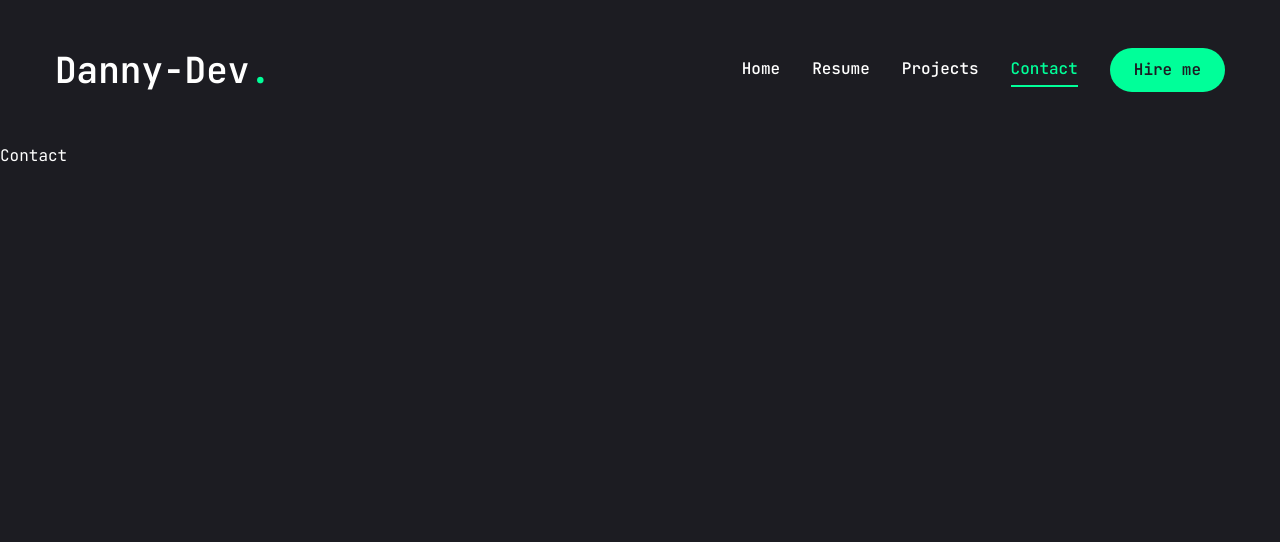
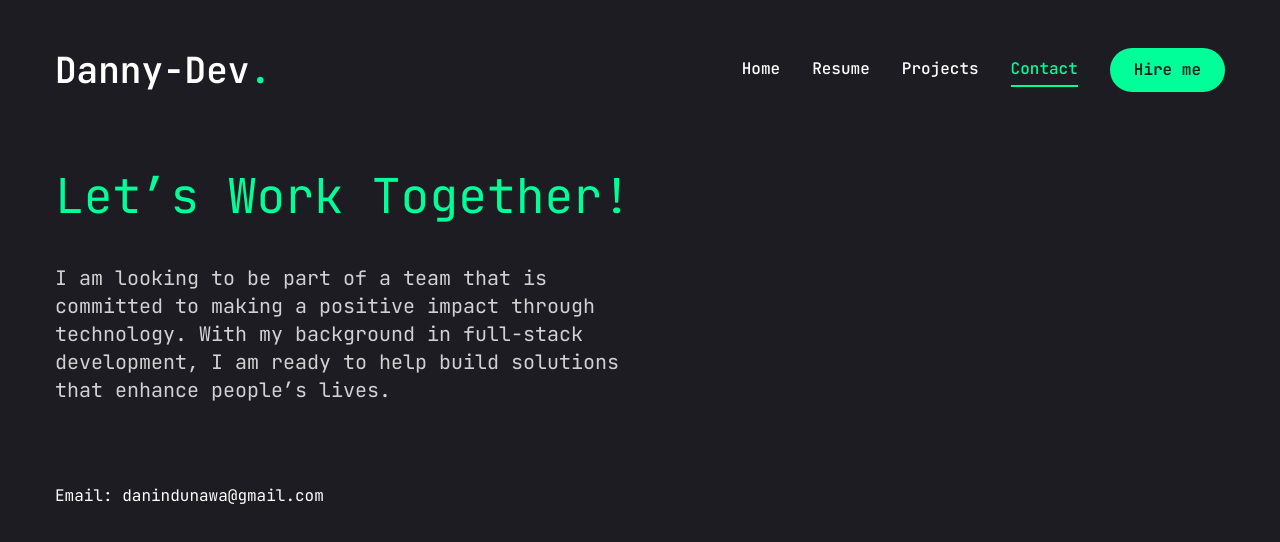
Before and after one commit to Danindu-Seniya/danny-dev-portfolio, a Next.js app: page /contact in a window 1280 px wide. Shown: the top 542 px of the page. Built offline with nearby package versions, Linux system fonts and the light colour scheme.

Commit message:
feat: contact page

```diff
--- a/app/contact/page.tsx
+++ b/app/contact/page.tsx
@@ -1,8 +1,21 @@
-
 const Contact = () => {
   return (
-    <div>Contact</div>
-  )
-}
+    <section className="h-full">
+      <div className="container mx-auto h-full">
+        <div className="flex flex-col xl:flex-row items-center justify-between xl:pt-8 xl:pb-24 ">
+          {/* text */}
+          <div className="text-center xl:text-left">
+            <span className="text-5xl text-accent">Let&rsquo;s Work Together!</span>
+            <p className="max-w-[600px] mb-9 text-white/80 text-xl py-10">
+            I am looking to be part of a team that is committed to making a positive impact through technology. With my background in full-stack development, I am ready to help build solutions that enhance people&rsquo;s lives.
+            </p>
+            <p>Email: danindunawa@gmail.com</p>
 
-export default Contact
+          </div>
+        </div>
+      </div>
+    </section>
+  );
+};
+
+export default Contact;
```
